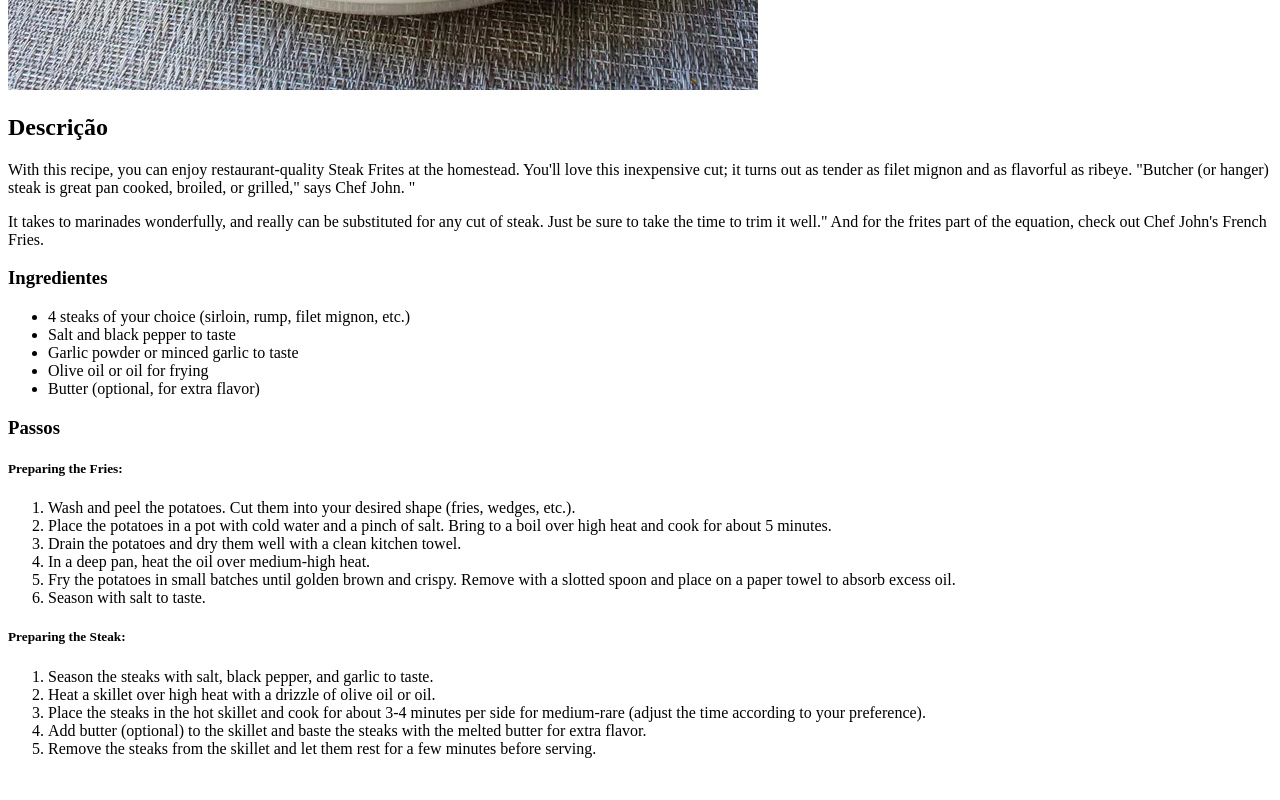
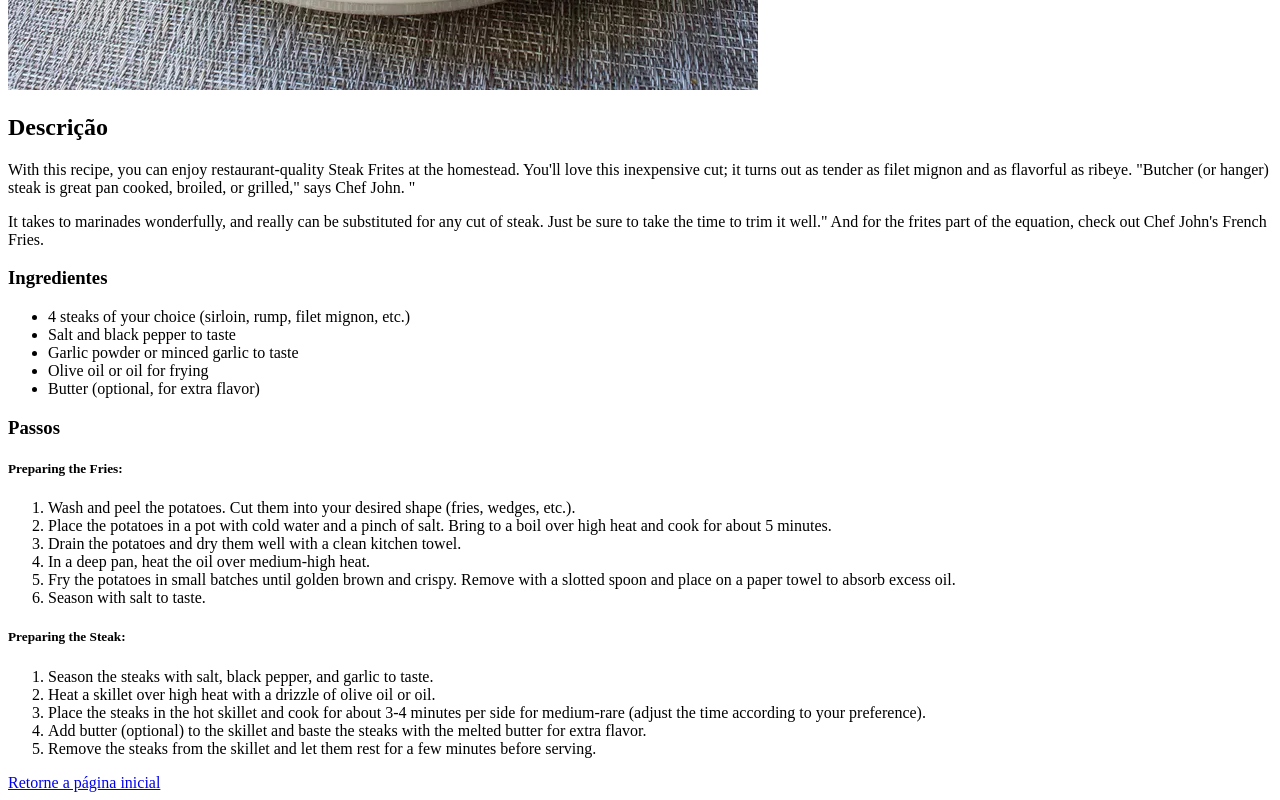
Before and after one commit to dev-jvcosta/odin-recipes, a plain HTML site: page recipes/steak-and-chips.html in a window 1280 px wide. Shown: the part 490-1290 px from the top of the page. Before the commit the page ends 1264 px from the top, so only its background shows below. Drawn offline with Linux system fonts and the light colour scheme.

Commit message:
chore: add no significante changes

```diff
--- a/recipes/steak-and-chips.html
+++ b/recipes/steak-and-chips.html
@@ -48,5 +48,6 @@
         <li>Remove the steaks from the skillet and let them rest for a few minutes before serving.</li>
 
     </ol>
+    <a href="/index.html">Retorne a página inicial</a>
 </body>
 </html>
```
Also changed, not shown: index.html (+2 -0 lines).
